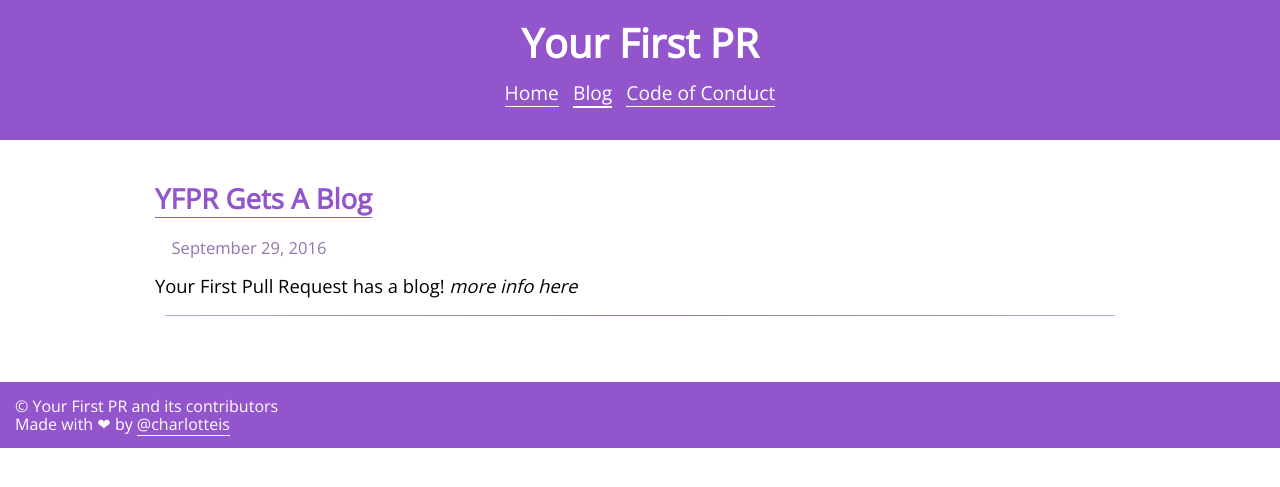
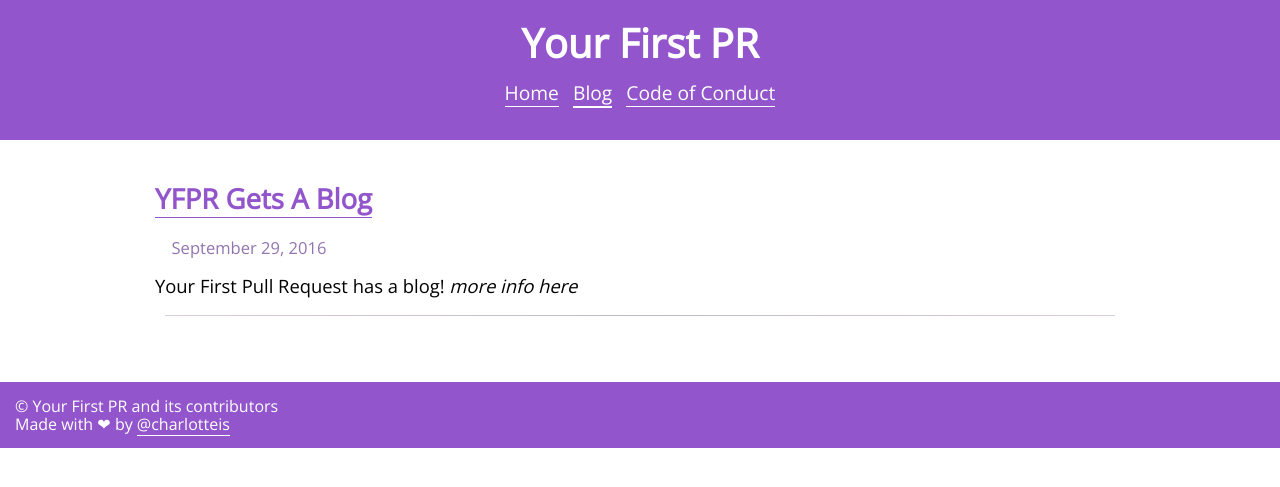
Before and after one commit to yourfirstpr/yourfirstpr.github.io, a Jekyll site: the page built from blog/index.html, in a window 1280 px wide. Shown: the top 487 px of the page. Built offline with Jekyll 4.4.1, drawn with Linux system fonts in a browser that asks for light colours; nearby versions of some CDN libraries; the list of posts is cut into pages by our own code.

Commit message:
basic code snippet styling

```diff
--- a/assets/css/styles.css
+++ b/assets/css/styles.css
@@ -76,6 +76,13 @@
     font-size: 1.3em;
 }
 
+hr {
+  border: 0;
+  height: 1px;
+  width: 98%;
+  background-image: linear-gradient(to right, #d8cde2, #c0bac5, #d8cde2);
+}
+
 footer {
     margin: 0 auto;
     padding: 5px 15px;
@@ -103,13 +110,6 @@
   color: #9274af;
 }
 
-.post_rule {
-  border: 0;
-  height: 1px;
-  width: 98%;
-  background-image: linear-gradient(to right, #b8a4cb, #9274af, #b8a4cb);
-}
-
 /* blog pagination */
 
 .pagination {
@@ -125,6 +125,29 @@
 .pagination .next {
   float: right;
 }
+
+/* code snippet styling */
+
+pre, code {
+  font-family: Monaco, Consolas, monospace;
+  font-size: 92%;
+  line-height: 140%;
+  white-space: pre;
+  border-radius: 3px;
+  padding: .1em .2em;
+  color: #363636;
+}
+
+pre > code {
+  display: block;
+  padding: .4em;
+}
+
+code {
+  border: 1px solid #c0bac5;
+  background-color: #d8cde2;
+}
+
 @media (min-width: 600px) {
     #main {
         margin: 0 auto;
--- a/blog/index.html
+++ b/blog/index.html
@@ -11,7 +11,7 @@
   <div class="content">
     {{ post.excerpt }}
   </div>
-  <hr class="post_rule" />
+  <hr />
 {% endfor %}
 
 <!-- Pagination links -->
```
